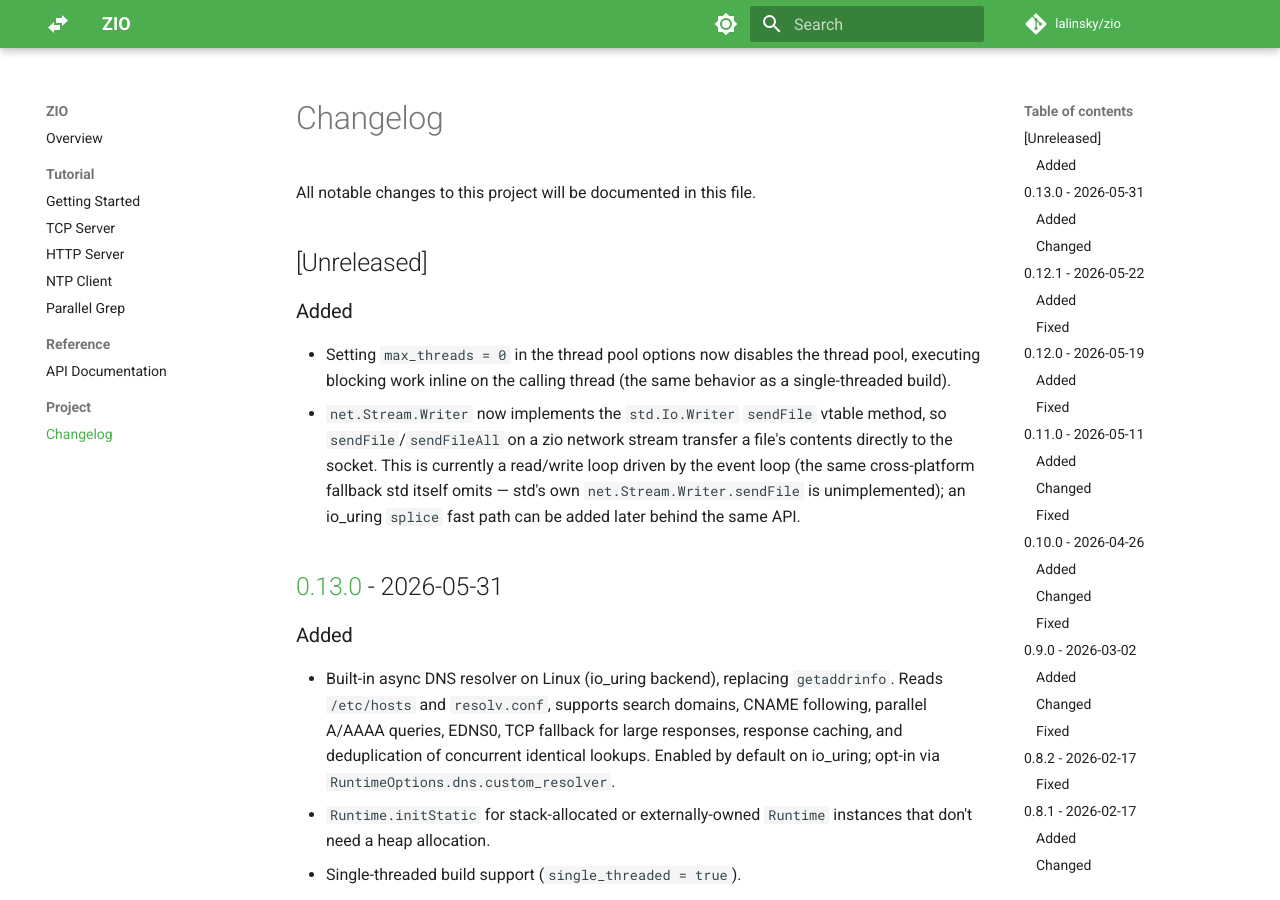
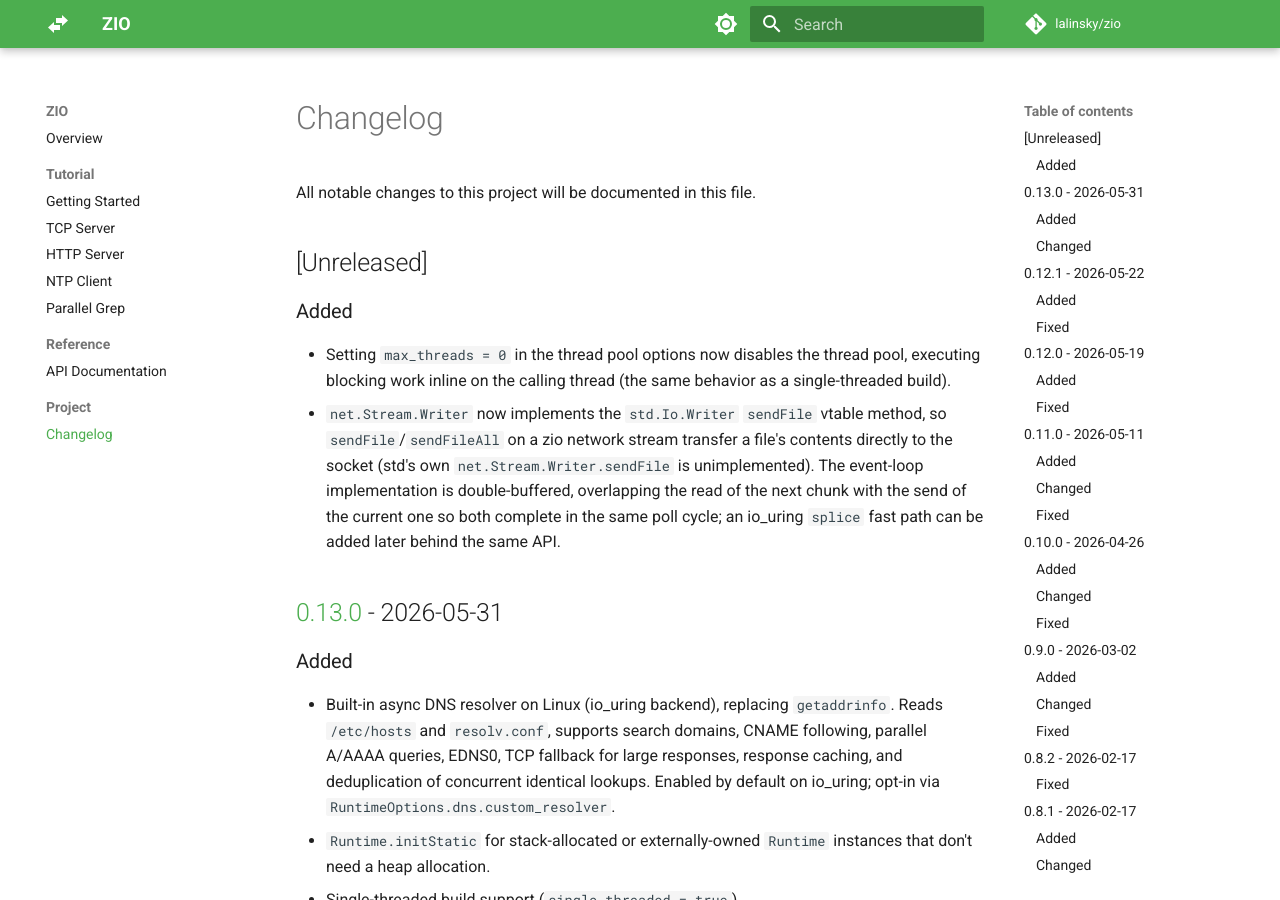
Before and after one commit to lalinsky/zio, an MkDocs documentation site: the page built from docs/changelog.md, in a window 1280 px wide and 900 px high. Built offline with MkDocs 1.6.1 and Material for MkDocs 9.7.7, drawn with Linux system fonts in a browser that asks for light colours; comment, search, counter and statistics services are not loaded.

Commit message:
Double-buffer the sendfile fallback; harden limit test
The single-buffer fallback spent two event-loop ticks per chunk (one to read,
one to send). Use two ping-pong buffers (2x8K, same total size) so one FileRead
and one NetSend run concurrently into different buffers: the next chunk is read
while the current one is sent, and both typically complete in the same poll
cycle, retiring a read and a send per wakeup (~2x throughput in the common
warm-cache / loopback case). A single `advance` pump (re)starts a send and/or
read as buffers free up; send order is preserved by alternating indices; the
first error/cancel is parked until the sibling op drains so the parent finishes
exactly once. Cancel now forwards to both in-flight children.

Also assert the drained byte count in the limit test before the slice
comparison (CodeRabbit), and drop @as wrapping in expectEqual.

```diff
--- a/docs/changelog.md
+++ b/docs/changelog.md
@@ -9,10 +9,10 @@ All notable changes to this project will be documented in this file.
 - Setting `max_threads = 0` in the thread pool options now disables the thread pool, executing
   blocking work inline on the calling thread (the same behavior as a single-threaded build).
 - `net.Stream.Writer` now implements the `std.Io.Writer` `sendFile` vtable method, so
-  `sendFile`/`sendFileAll` on a zio network stream transfer a file's contents directly to the socket.
-  This is currently a read/write loop driven by the event loop (the same cross-platform fallback std
-  itself omits — std's own `net.Stream.Writer.sendFile` is unimplemented); an io_uring `splice`
-  fast path can be added later behind the same API.
+  `sendFile`/`sendFileAll` on a zio network stream transfer a file's contents directly to the socket
+  (std's own `net.Stream.Writer.sendFile` is unimplemented). The event-loop implementation is
+  double-buffered, overlapping the read of the next chunk with the send of the current one so both
+  complete in the same poll cycle; an io_uring `splice` fast path can be added later behind the same API.
 
 ## [0.13.0] - 2026-05-31
 
```
Also changed, not shown: 2 other files.
